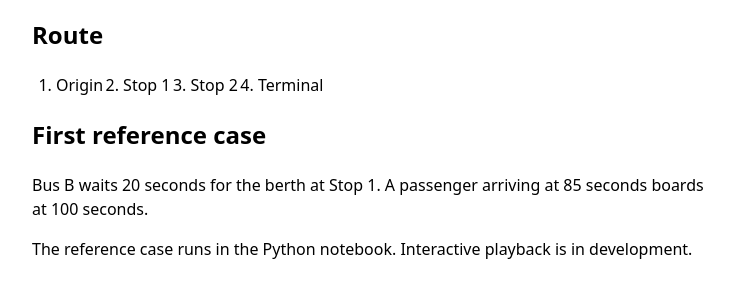
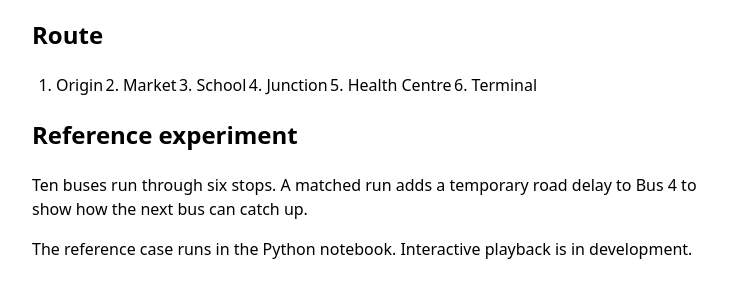
Before and after one commit to amri0faz31/bus-corridor-simulator, a plain HTML site: page docs/index.html in a window 1280 px wide. Shown: the part 144-442 px from the top of the page, without its empty margins (272-1006 px from the left). Drawn offline with Linux system fonts and the light colour scheme.

Commit message:
feat: simulate the six-stop bus corridor
Track passengers from boarding to alighting and compare normal service with a delay on the first link. Add hand checks and a time–distance plot to show where buses bunch.

```diff
--- a/docs/index.html
+++ b/docs/index.html
@@ -14,9 +14,9 @@
     <h1>Bus Corridor Simulator</h1>
     <p>A model of passenger waiting and bus queues on a one-way urban route.</p>
     <h2>Route</h2>
-    <ol aria-label="Route order"><li>Origin</li><li>Stop 1</li><li>Stop 2</li><li>Terminal</li></ol>
-    <h2>First reference case</h2>
-    <p>Bus B waits 20 seconds for the berth at Stop 1. A passenger arriving at 85 seconds boards at 100 seconds.</p>
+    <ol aria-label="Route order"><li>Origin</li><li>Market</li><li>School</li><li>Junction</li><li>Health Centre</li><li>Terminal</li></ol>
+    <h2>Reference experiment</h2>
+    <p>Ten buses run through six stops. A matched run adds a temporary road delay to Bus 4 to show how the next bus can catch up.</p>
     <p>The reference case runs in the Python notebook. Interactive playback is in development.</p>
   </main>
 </body>
```
Also changed, not shown: figures/corridor-time-distance.png (added), requirements.txt, 5 other files.
